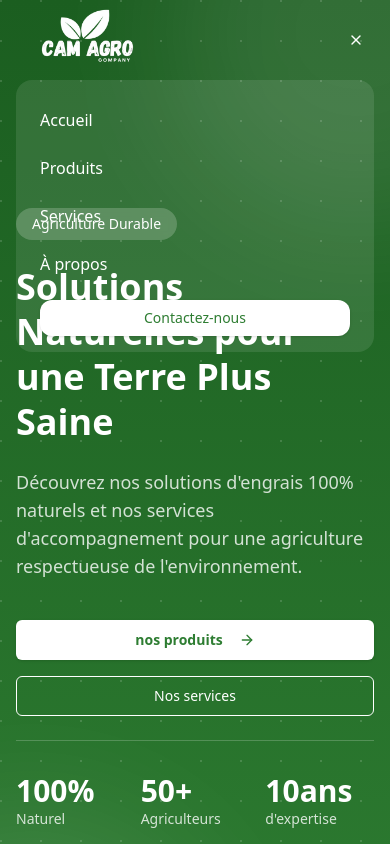
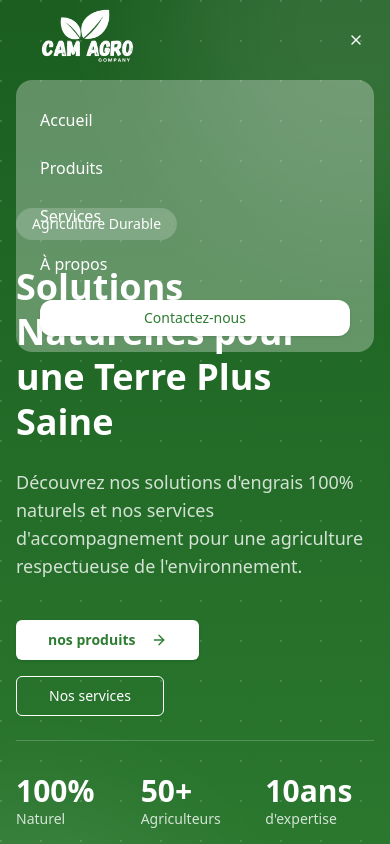
Before and after one commit to Level237/camagrocompany, a React (Vite) app: page / in a window 390 px wide. Both pictures are taken after a click on the button 356 px from the left and 40 px from the top of the page. Shown: the top 844 px of the page. Built offline with nearby package versions, Linux system fonts and the light colour scheme.

Commit message:
Update Navbar and Hero components to enhance navigation and styling. Changed background opacity in Navbar on scroll and added Link components in Hero for "Produits" and "Services" buttons to improve user experience and maintain consistent navigation.

```diff
--- a/src/components/layout/Navbar.tsx
+++ b/src/components/layout/Navbar.tsx
@@ -143,7 +143,7 @@ const Navbar = () => {
             className={`py-4 px-2 rounded-2xl mb-4 backdrop-blur-lg ${
               isScrolled
                 ? 'bg-white shadow-lg'
-                : 'bg-white/10'
+                : 'bg-white/30'
             }`}
           >
             {navItems.map((item) => (
--- a/src/components/sections/Hero.tsx
+++ b/src/components/sections/Hero.tsx
@@ -2,6 +2,7 @@ import { motion } from "framer-motion"
 import { Button } from "@/components/ui/button"
 import { ArrowRight, Leaf, Sprout, Sun } from "lucide-react"
 import hero from "@/assets/hero.jpg"
+import { Link } from "react-router-dom"
 const Hero = () => {
   return (
     <div className="relative py-24 min-h-screen bg-gradient-to-b from-[#1B5E20] to-[#2E7D32] overflow-hidden">
@@ -42,13 +43,17 @@ const Hero = () => {
             </p>
 
             <div className="flex flex-col sm:flex-row gap-4 pt-4">
-              <Button size="lg" className="bg-white text-[#2E7D32] hover:bg-green-50 font-semibold">
+              <Link to="/produits" className="cursor-pointer">
+              <Button size="lg" className="bg-white cursor-pointer text-[#2E7D32] hover:bg-green-50 font-semibold">
                  nos produits
                 <ArrowRight className="ml-2 h-5 w-5" />
               </Button>
+              </Link>
+              <Link to="/services" className="cursor-pointer">
               <Button size="lg" variant="ghost" className="border border-white text-white hover:bg-white/20">
                 Nos services
               </Button>
+              </Link>
             </div>
 
             {/* Stats */}
```
